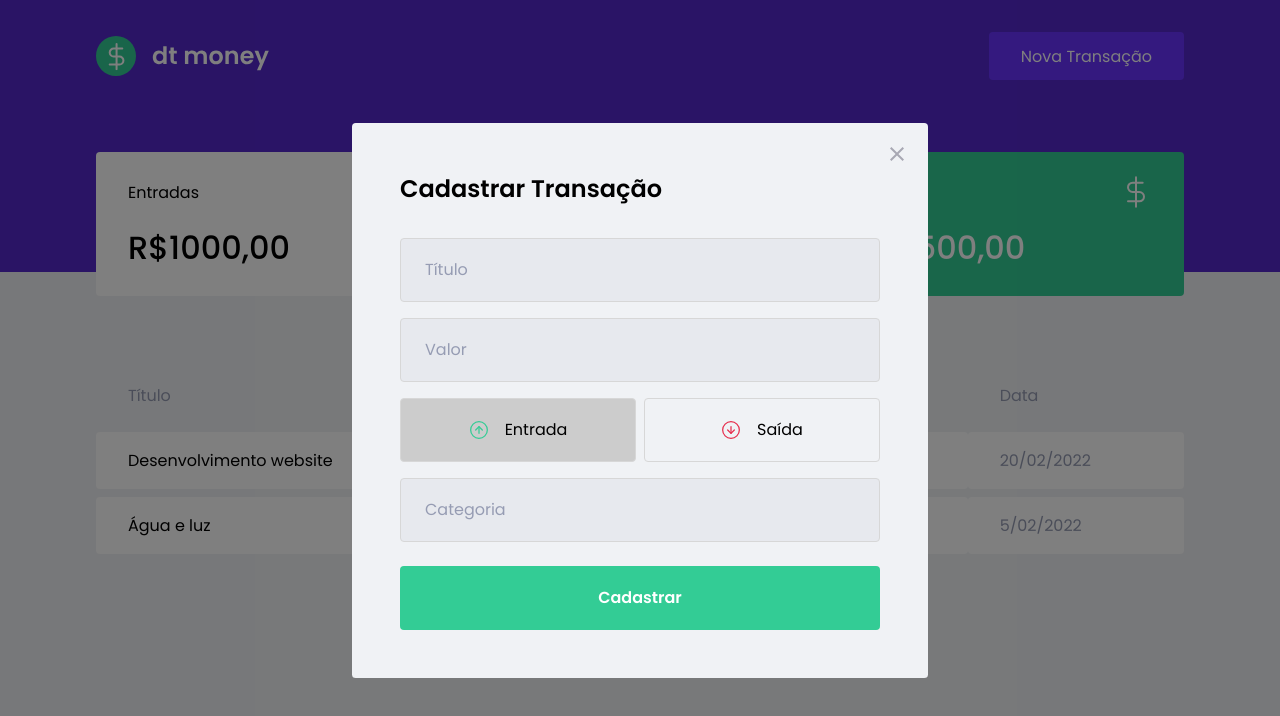
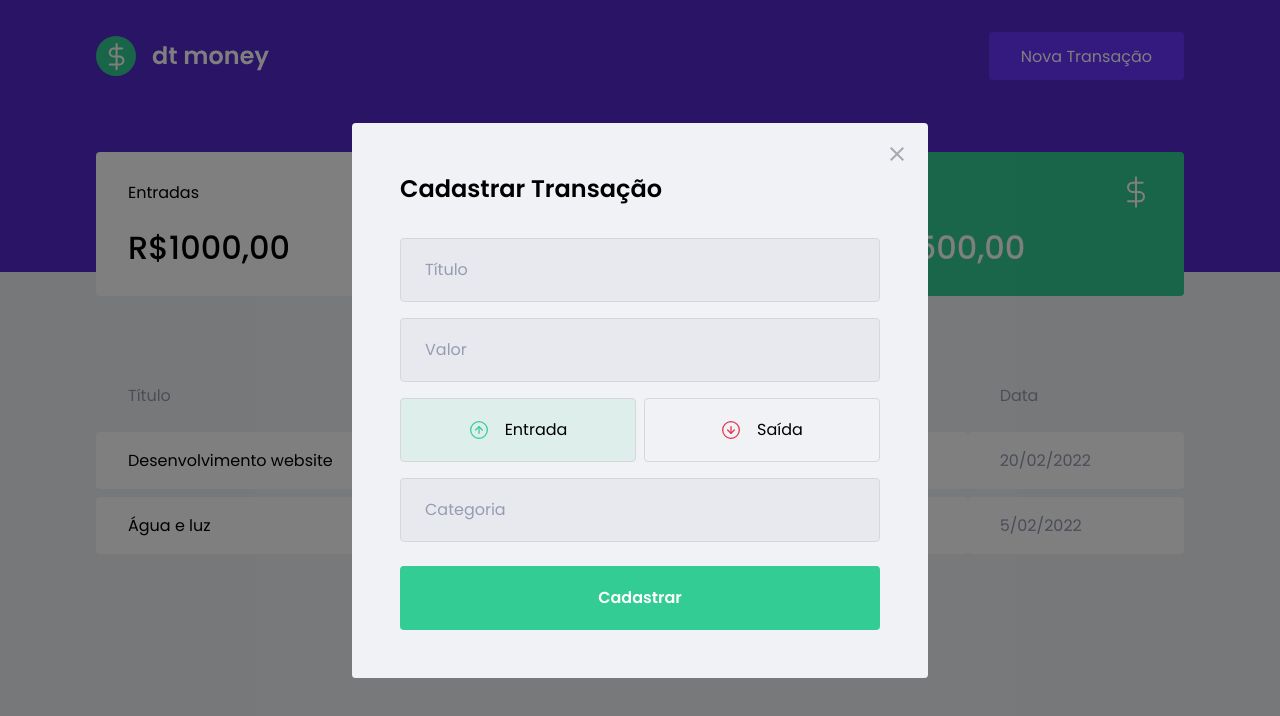
Before and after one commit to EvangelistaR/dt_money, a React (Create React App) app: page / in a window 1280 px wide. Both pictures are taken after a click on the button "Nova Transação". Shown: the top 716 px of the page. Built offline with nearby package versions, Linux system fonts and the light colour scheme; no server answers; what miragejs would draw is missing.

Commit message:
add new properties to RadioBoxProp

```diff
--- a/src/components/NewTransactionModal/index.tsx
+++ b/src/components/NewTransactionModal/index.tsx
@@ -37,7 +37,8 @@
           <RadioBox
             type="button"
             onClick={() => { setType('deposit'); }}
-            isActive={type === 'deposit'}>
+            isActive={type === 'deposit'}
+            activeColor='green'>
             <img src={incomeImg} alt="Entrada" />
             <span>Entrada</span>
           </RadioBox>
@@ -45,7 +46,8 @@
           <RadioBox
             type="button"
             onClick={() => { setType('withdraw'); }}
-            isActive={type === 'withdraw'}>
+            isActive={type === 'withdraw'}
+            activeColor='red'>
             <img src={outcomeImg} alt="Saída" />
             <span>Saída</span>
           </RadioBox>
--- a/src/components/NewTransactionModal/styles.ts
+++ b/src/components/NewTransactionModal/styles.ts
@@ -1,5 +1,5 @@
 import styled from 'styled-components';
-import { darken } from 'polished';
+import { darken, transparentize } from 'polished';
 
 export const Container = styled.form`
   h2 {
@@ -57,14 +57,23 @@
 `;
 interface RadioBoxProps {
   isActive: boolean;
-}
+  activeColor: 'green' | 'red';
+};
+
+const colors = {
+  green: '#33CC95',
+  red: '#E52E4D'
+};
 
 export const RadioBox = styled.button<RadioBoxProps>`
   height: 4rem;
   border: 1px solid #d7d7d7;
   border-radius: 0.25rem;
 
-  background: ${(props) => props.isActive ? '#ccc' : 'transparent'};
+  background: ${(props) => props.isActive
+    ? transparentize(0.9, colors[props.activeColor])
+    : 'transparent'
+  };
 
   display: flex;
 
```
